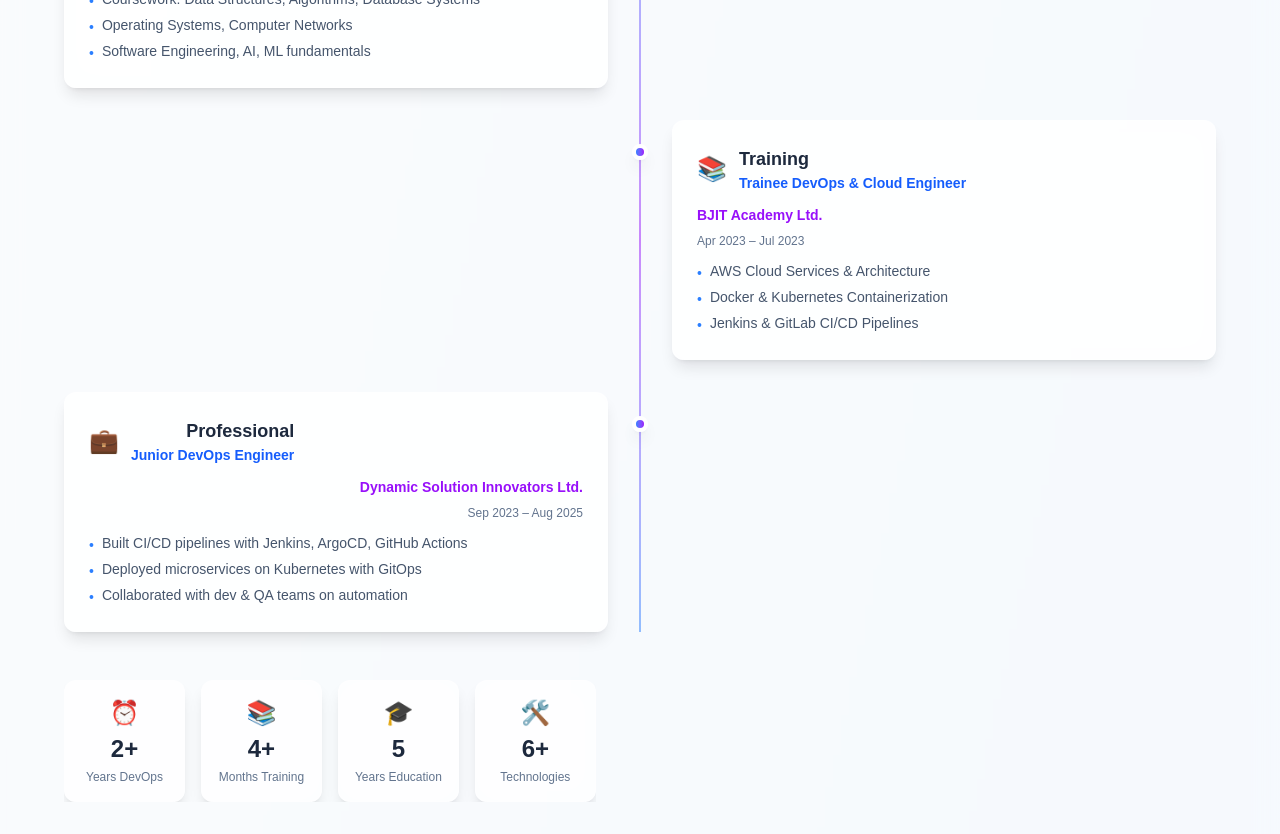
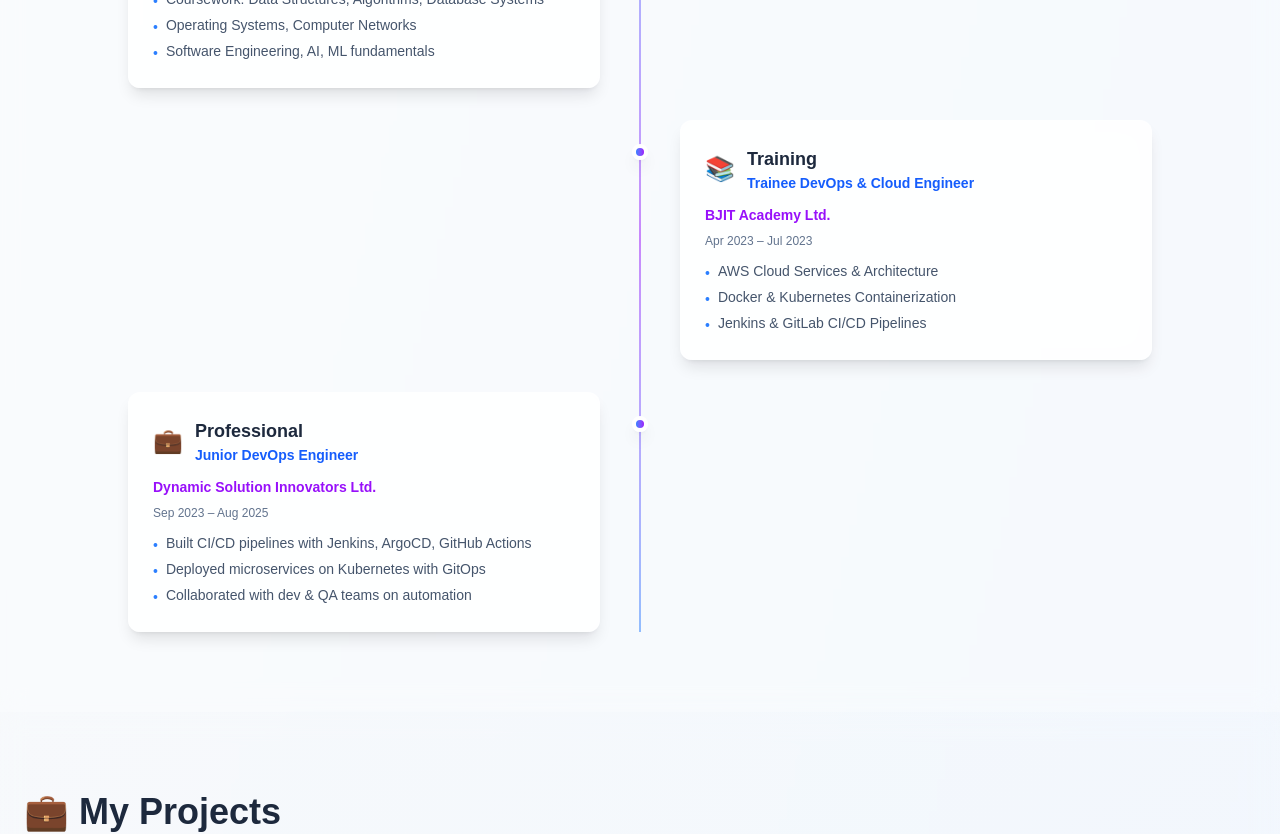
Before and after one commit to mohammadrony/portfolio, a Next.js app: page / in a window 1280 px wide. Shown: the part 1120-1954 px from the top of the page. Built offline with nearby package versions, Linux system fonts and the light colour scheme.

Commit message:
Updated some design and information.

```diff
--- a/app/components/Journey.tsx
+++ b/app/components/Journey.tsx
@@ -10,7 +10,6 @@ interface JourneyItem {
   company: string;
   period: string;
   icon: string;
-  color: string;
   highlights: string[];
 }
 
@@ -22,7 +21,6 @@ const journeyItems: JourneyItem[] = [
     company: "Khulna University",
     period: "Jan 2018 – Feb 2023",
     icon: "🎓",
-    color: "from-blue-500 to-cyan-500",
     highlights: [
       "Coursework: Data Structures, Algorithms, Database Systems",
       "Operating Systems, Computer Networks",
@@ -36,7 +34,6 @@ const journeyItems: JourneyItem[] = [
     company: "BJIT Academy Ltd.",
     period: "Apr 2023 – Jul 2023",
     icon: "📚",
-    color: "from-green-500 to-emerald-500",
     highlights: [
       "AWS Cloud Services & Architecture",
       "Docker & Kubernetes Containerization",
@@ -51,7 +48,6 @@ const journeyItems: JourneyItem[] = [
     company: "Dynamic Solution Innovators Ltd.",
     period: "Sep 2023 – Aug 2025",
     icon: "💼",
-    color: "from-purple-500 to-pink-500",
     highlights: [
       "Built CI/CD pipelines with Jenkins, ArgoCD, GitHub Actions",
       "Deployed microservices on Kubernetes with GitOps",
@@ -63,53 +59,73 @@ const journeyItems: JourneyItem[] = [
   }
 ];
 
+const dot = "w-4 h-4 bg-gradient-to-r from-blue-500 to-purple-600 rounded-full border-4 border-white dark:border-slate-800 shadow-lg z-10";
+const cardClass = "bg-white/80 dark:bg-slate-800/80 backdrop-blur-lg rounded-xl p-6 shadow-lg hover:shadow-xl transition-[box-shadow] duration-300 border border-white/20 dark:border-slate-700/50";
+
+function CardContent({ item }: { item: JourneyItem }) {
+  return (
+    <>
+      <div className="flex items-center gap-3 mb-3">
+        <span className="text-2xl" aria-hidden="true">{item.icon}</span>
+        <div>
+          <h3 className="text-lg font-bold text-slate-800 dark:text-white">{item.title}</h3>
+          <p className="text-blue-600 dark:text-blue-400 font-semibold text-sm">{item.role}</p>
+        </div>
+      </div>
+      <p className="text-purple-600 dark:text-purple-400 font-semibold text-sm mb-2">{item.company}</p>
+      <p className="text-slate-500 dark:text-slate-400 text-xs mb-3">{item.period}</p>
+      <ul className="space-y-1 text-sm text-slate-600 dark:text-slate-300">
+        {item.highlights.slice(0, 3).map((highlight, idx) => (
+          <li key={idx} className="flex items-start gap-2">
+            <span className="text-blue-500 mt-0.5" aria-hidden="true">•</span>
+            <span>{highlight}</span>
+          </li>
+        ))}
+      </ul>
+    </>
+  );
+}
+
 function JourneyCard({ item, index }: { item: JourneyItem; index: number }) {
+  const isLeft = index % 2 === 0;
+
   return (
     <motion.div
-      initial={{ opacity: 0, x: index % 2 === 0 ? -30 : 30 }}
+      initial={{ opacity: 0, x: isLeft ? -30 : 30 }}
       whileInView={{ opacity: 1, x: 0 }}
       viewport={{ once: true }}
       transition={{ duration: 0.6, delay: index * 0.15 }}
       className="relative"
     >
-      {/* Timeline dot */}
-      <div className="absolute left-0 md:left-1/2 transform md:-translate-x-1/2 w-4 h-4 bg-gradient-to-r from-blue-500 to-purple-600 rounded-full border-4 border-white dark:border-slate-800 shadow-lg z-10 mt-6" />
+      {/* Mobile: dot on left, card indented */}
+      <div className="md:hidden">
+        <div className={`absolute left-0 mt-6 ${dot}`} />
+        <div className="ml-8">
+          <motion.div whileHover={{ scale: 1.02 }} className={cardClass}>
+            <CardContent item={item} />
+          </motion.div>
+        </div>
+      </div>
 
-      {/* Content */}
-      <div className={`ml-8 md:ml-0 md:w-1/2 ${index % 2 === 0 ? 'md:pr-8 md:text-right' : 'md:ml-auto md:pl-8'}`}>
-        <motion.div
-          whileHover={{ scale: 1.02 }}
-          className="bg-white/80 dark:bg-slate-800/80 backdrop-blur-lg rounded-xl p-6 shadow-lg hover:shadow-xl transition-[box-shadow] duration-300 border border-white/20 dark:border-slate-700/50"
-        >
-          <div className="flex items-center gap-3 mb-3">
-            <span className="text-2xl" aria-hidden="true">{item.icon}</span>
-            <div className={index % 2 === 0 ? 'md:text-right' : 'md:text-left'}>
-              <h3 className="text-lg font-bold text-slate-800 dark:text-white">
-                {item.title}
-              </h3>
-              <p className="text-blue-600 dark:text-blue-400 font-semibold text-sm">
-                {item.role}
-              </p>
-            </div>
-          </div>
-
-          <p className="text-purple-600 dark:text-purple-400 font-semibold text-sm mb-2">
-            {item.company}
-          </p>
-
-          <p className="text-slate-500 dark:text-slate-400 text-xs mb-3">
-            {item.period}
-          </p>
-
-          <ul className="space-y-1 text-sm text-slate-600 dark:text-slate-300">
-            {item.highlights.slice(0, 3).map((highlight, idx) => (
-              <li key={idx} className="flex items-start gap-2">
-                <span className="text-blue-500 mt-0.5" aria-hidden="true">•</span>
-                <span>{highlight}</span>
-              </li>
-            ))}
-          </ul>
-        </motion.div>
+      {/* Desktop: alternating left/right with center dot */}
+      <div className="hidden md:flex items-start">
+        <div className="w-1/2 pr-8 flex justify-end">
+          {isLeft && (
+            <motion.div whileHover={{ scale: 1.02 }} className={`w-full ${cardClass}`}>
+              <CardContent item={item} />
+            </motion.div>
+          )}
+        </div>
+        <div className="flex-shrink-0 flex justify-center pt-6 w-4">
+          <div className={dot} />
+        </div>
+        <div className="w-1/2 pl-8">
+          {!isLeft && (
+            <motion.div whileHover={{ scale: 1.02 }} className={`w-full ${cardClass}`}>
+              <CardContent item={item} />
+            </motion.div>
+          )}
+        </div>
       </div>
     </motion.div>
   );
@@ -118,7 +134,7 @@ function JourneyCard({ item, index }: { item: JourneyItem; index: number }) {
 export default function Journey() {
   return (
     <section id="journey" className="py-20 px-6 bg-white/30 dark:bg-slate-900/30 backdrop-blur-md">
-      <div className="max-w-6xl mx-auto">
+      <div className="max-w-5xl mx-auto">
         <ScrollReveal>
           <div className="text-center mb-12">
             <motion.h2
@@ -134,45 +150,13 @@ export default function Journey() {
         {/* Timeline */}
         <div className="relative ml-2 md:ml-0">
           {/* Vertical line */}
-          <div className="absolute left-2 md:left-1/2 transform md:-translate-x-1/2 w-0.5 h-full bg-gradient-to-b from-blue-500 via-purple-600 to-blue-500 opacity-50" aria-hidden="true" />
-
+          <div className="absolute left-2 md:left-1/2 md:-translate-x-1/2 w-0.5 h-full bg-gradient-to-b from-blue-500 via-purple-600 to-blue-500 opacity-50" aria-hidden="true" />
           <div className="space-y-8">
             {journeyItems.map((item, index) => (
               <JourneyCard key={item.id} item={item} index={index} />
             ))}
           </div>
         </div>
-
-        {/* Stats */}
-        <ScrollReveal delay={0.3}>
-          <motion.div
-            initial={{ opacity: 0, y: 20 }}
-            whileInView={{ opacity: 1, y: 0 }}
-            viewport={{ once: true }}
-            className="mt-12 grid grid-cols-2 md:grid-cols-4 gap-4"
-          >
-            {[
-              { value: "2+", label: "Years DevOps", icon: "⏰" },
-              { value: "4+", label: "Months Training", icon: "📚" },
-              { value: "5", label: "Years Education", icon: "🎓" },
-              { value: "6+", label: "Technologies", icon: "🛠️" }
-            ].map((stat) => (
-              <motion.div
-                key={stat.label}
-                whileHover={{ scale: 1.03 }}
-                className="bg-white/70 dark:bg-slate-800/70 backdrop-blur-lg rounded-xl p-4 text-center shadow-lg border border-white/20 dark:border-slate-600/50"
-              >
-                <div className="text-2xl mb-1" aria-hidden="true">{stat.icon}</div>
-                <div className="text-2xl font-bold text-slate-800 dark:text-white tabular-nums">
-                  {stat.value}
-                </div>
-                <p className="text-xs text-slate-500 dark:text-slate-400 mt-1">
-                  {stat.label}
-                </p>
-              </motion.div>
-            ))}
-          </motion.div>
-        </ScrollReveal>
       </div>
     </section>
   );
--- a/app/components/Projects.tsx
+++ b/app/components/Projects.tsx
@@ -132,36 +132,6 @@ export default function Projects() {
             <ProjectCard key={project.id} project={project} index={index} />
           ))}
         </div>
-
-        <ScrollReveal delay={0.3}>
-          <motion.div
-            initial={{ opacity: 0, y: 20 }}
-            whileInView={{ opacity: 1, y: 0 }}
-            viewport={{ once: true }}
-            className="mt-12 grid grid-cols-2 md:grid-cols-4 gap-4"
-          >
-            {[
-              { value: "4", label: "Projects", icon: "🚀" },
-              { value: "100%", label: "Learning Focus", icon: "📚" },
-              { value: "6+", label: "Technologies", icon: "🛠️" },
-              { value: "Open", label: "Source", icon: "🔓" }
-            ].map((stat) => (
-              <motion.div
-                key={stat.label}
-                whileHover={{ scale: 1.03 }}
-                className="bg-white/70 dark:bg-slate-800/70 backdrop-blur-lg rounded-xl p-4 text-center shadow-lg border border-white/20 dark:border-slate-600/50"
-              >
-                <div className="text-2xl mb-1" aria-hidden="true">{stat.icon}</div>
-                <div className="text-2xl font-bold text-slate-800 dark:text-white tabular-nums">
-                  {stat.value}
-                </div>
-                <p className="text-xs text-slate-500 dark:text-slate-400 mt-1">
-                  {stat.label}
-                </p>
-              </motion.div>
-            ))}
-          </motion.div>
-        </ScrollReveal>
       </div>
     </section>
   );
--- a/app/components/Skills.tsx
+++ b/app/components/Skills.tsx
@@ -168,36 +168,6 @@ export default function Skills() {
             <CategoryCard key={category.name} category={category} index={index} />
           ))}
         </div>
-
-        <ScrollReveal delay={0.3}>
-          <motion.div
-            initial={{ opacity: 0, y: 30 }}
-            whileInView={{ opacity: 1, y: 0 }}
-            viewport={{ once: true }}
-            className="mt-12 grid grid-cols-2 md:grid-cols-4 gap-4"
-          >
-            {[
-              { value: `${totalSkills}`, label: "Skills", icon: "🎯" },
-              { value: "2+", label: "Years Experience", icon: "⏰" },
-              { value: "1", label: "Certification", icon: "🏆" },
-              { value: "4", label: "Projects", icon: "🚀" }
-            ].map((stat) => (
-              <motion.div
-                key={stat.label}
-                whileHover={{ scale: 1.03 }}
-                className="bg-white/70 dark:bg-slate-800/70 backdrop-blur-lg rounded-xl p-4 text-center shadow-lg border border-white/20 dark:border-slate-600/50"
-              >
-                <div className="text-2xl mb-1" aria-hidden="true">{stat.icon}</div>
-                <div className="text-2xl font-bold text-slate-800 dark:text-white tabular-nums">
-                  {stat.value}
-                </div>
-                <p className="text-xs text-slate-500 dark:text-slate-400 mt-1">
-                  {stat.label}
-                </p>
-              </motion.div>
-            ))}
-          </motion.div>
-        </ScrollReveal>
       </div>
     </section>
   );
```
Also changed, not shown: app/components/Footer.tsx (+0 -38 lines).
